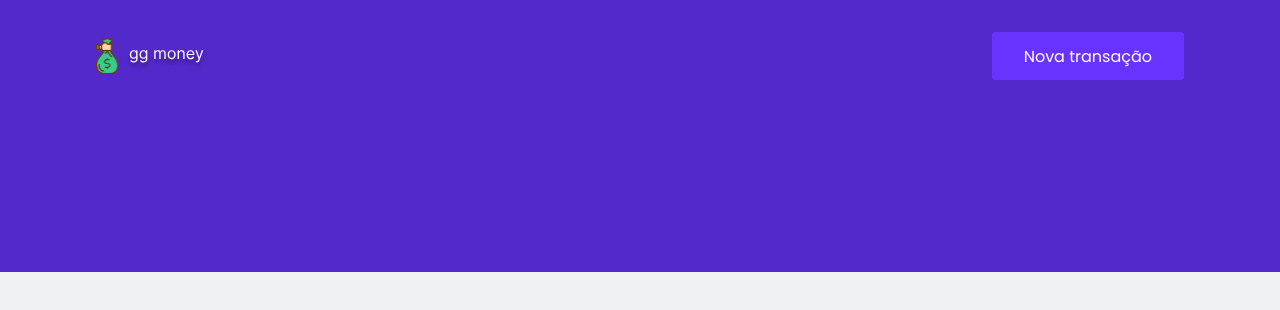
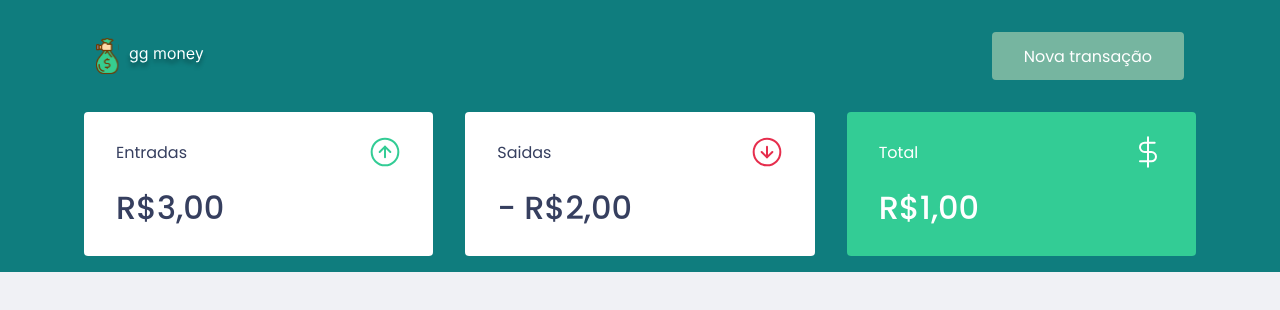
Before and after one commit to gabrielspessanha/ggmoney, a React (Vite) app: page / in a window 1280 px wide. Shown: the top 310 px of the page. Built offline with nearby package versions, Linux system fonts and the light colour scheme.

Commit message:
Adicionando o componente Summary na aplicação

```diff
--- a/src/App.tsx
+++ b/src/App.tsx
@@ -1,3 +1,4 @@
+import { Dashboard } from "./components/Dashboard";
 import { Header } from "./components/Header";
 import { GlobalStyle } from "./styles/global";
 
@@ -6,6 +7,7 @@
   return (
     <>
       <Header />
+      <Dashboard />
       <GlobalStyle />
     </>
   )
--- /dev/null
+++ b/src/components/Dashboard/index.tsx
@@ -0,0 +1,13 @@
+import { Summary } from "../Summary"
+import { Container } from "./styles"
+
+
+
+
+export function Dashboard(){
+    return(
+        <Container>
+            <Summary />
+        </Container>
+    )
+}
--- /dev/null
+++ b/src/components/Dashboard/styles.ts
@@ -0,0 +1,9 @@
+import { styled } from "styled-components";
+
+
+
+export const Container = styled.main`
+    max-width: 1120px;
+    margin: 0 auto;
+    padding: 0 0.25rem;
+`
--- /dev/null
+++ b/src/components/Summary/index.tsx
@@ -0,0 +1,35 @@
+import { Container } from './styles';
+import incomeImg from '../../assets/Entradas.svg';
+import outcomeImg from '../../assets/Saidas.svg';
+import totalImg from '../../assets/Total.svg';
+
+
+export function Summary(){
+    return(
+        <Container>
+            <div>
+                <header>
+                    <p>Entradas</p>
+                    <img src={incomeImg} alt="Entradas" />
+                </header>
+                <strong>R$3,00</strong>
+            </div>
+
+            <div>
+                <header>
+                    <p>Saidas</p>
+                    <img src={outcomeImg} alt="Saidas" />
+                </header>
+                <strong>- R$2,00</strong>
+            </div>
+
+            <div className='hightLight-background'>
+                <header>
+                    <p>Total</p>
+                    <img src={totalImg} alt="Total" />
+                </header>
+                <strong>R$1,00</strong>
+            </div>
+        </Container>
+    )
+}
--- /dev/null
+++ b/src/components/Summary/styles.ts
@@ -0,0 +1,40 @@
+import { styled } from "styled-components";
+
+
+
+
+export const Container = styled.div`
+    display: grid;
+    grid-template-columns: repeat(3,1fr);
+    gap: 2rem;
+    margin-top: -10rem;
+
+
+    div{
+        background: var(--shape);
+        padding: 1.5rem 2rem;
+        border-radius: 0.25rem;
+        color: var(--text-title);
+
+
+        header{
+            display: flex;
+            align-items: center;
+            justify-content: space-between;
+        }
+
+        strong{
+            display: block;
+            margin-top: 1rem;
+            font-size: 2rem;
+            font-weight: 500;
+            line-height: 3rem;
+        }
+
+        &.hightLight-background{
+            background: var(--green);
+            color: #FFF;
+        }
+    }
+
+`
--- a/src/styles/global.ts
+++ b/src/styles/global.ts
@@ -6,9 +6,9 @@
       --background: #f0f1f5;
       --red: #E52E4D;
       --green: #33CC95;
-      --blue: #5429CC;
+      --blue: #0f7d7e;
 
-      --blue-light: #6933FF;
+      --blue-light: #76b5a0;
 
       --text-title: #363F5F;
       --text-body: #969CB3;
```
Also changed, not shown: src/assets/Saidas.svg (renamed from src/assets/Saídas.svg).
